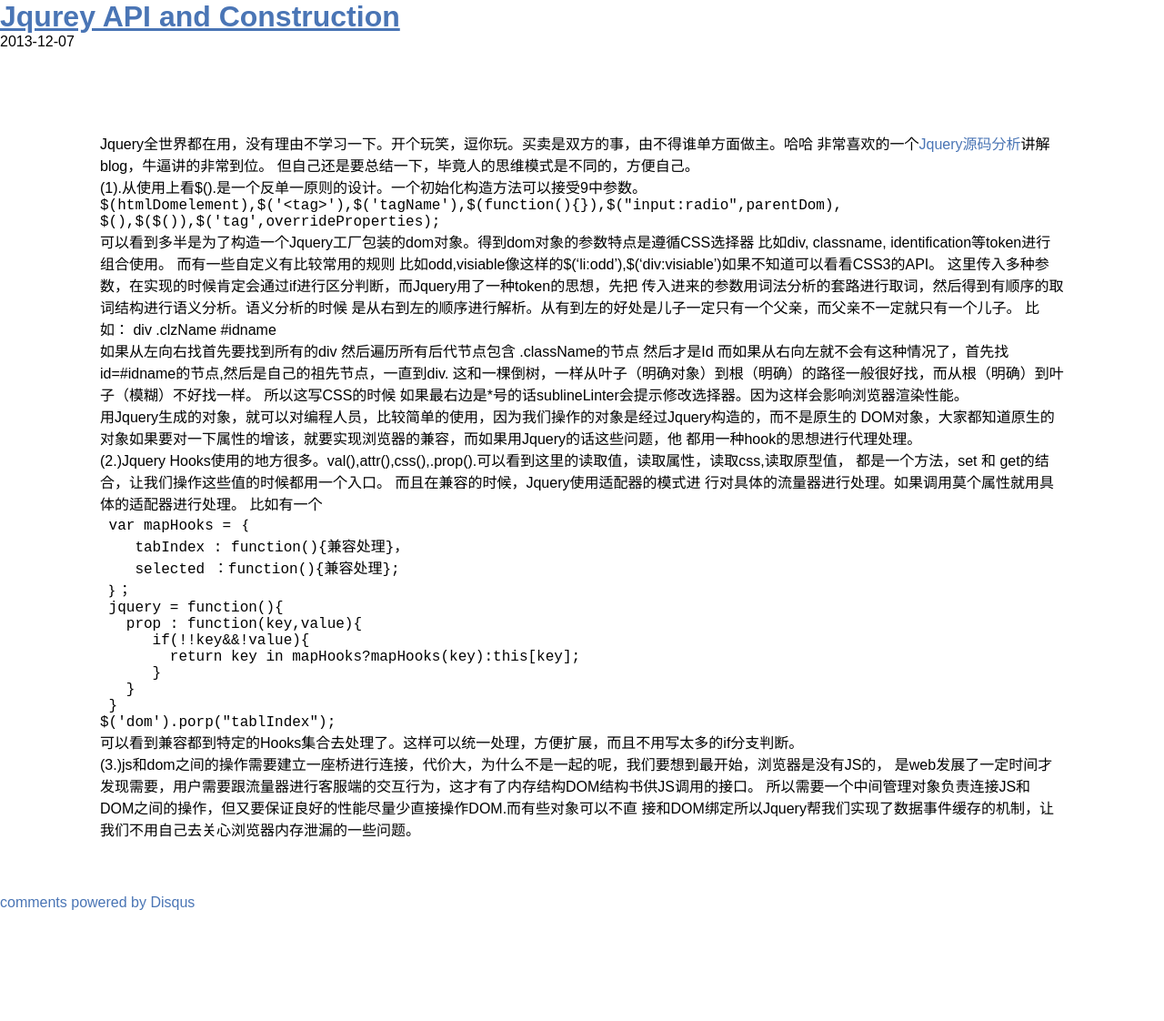
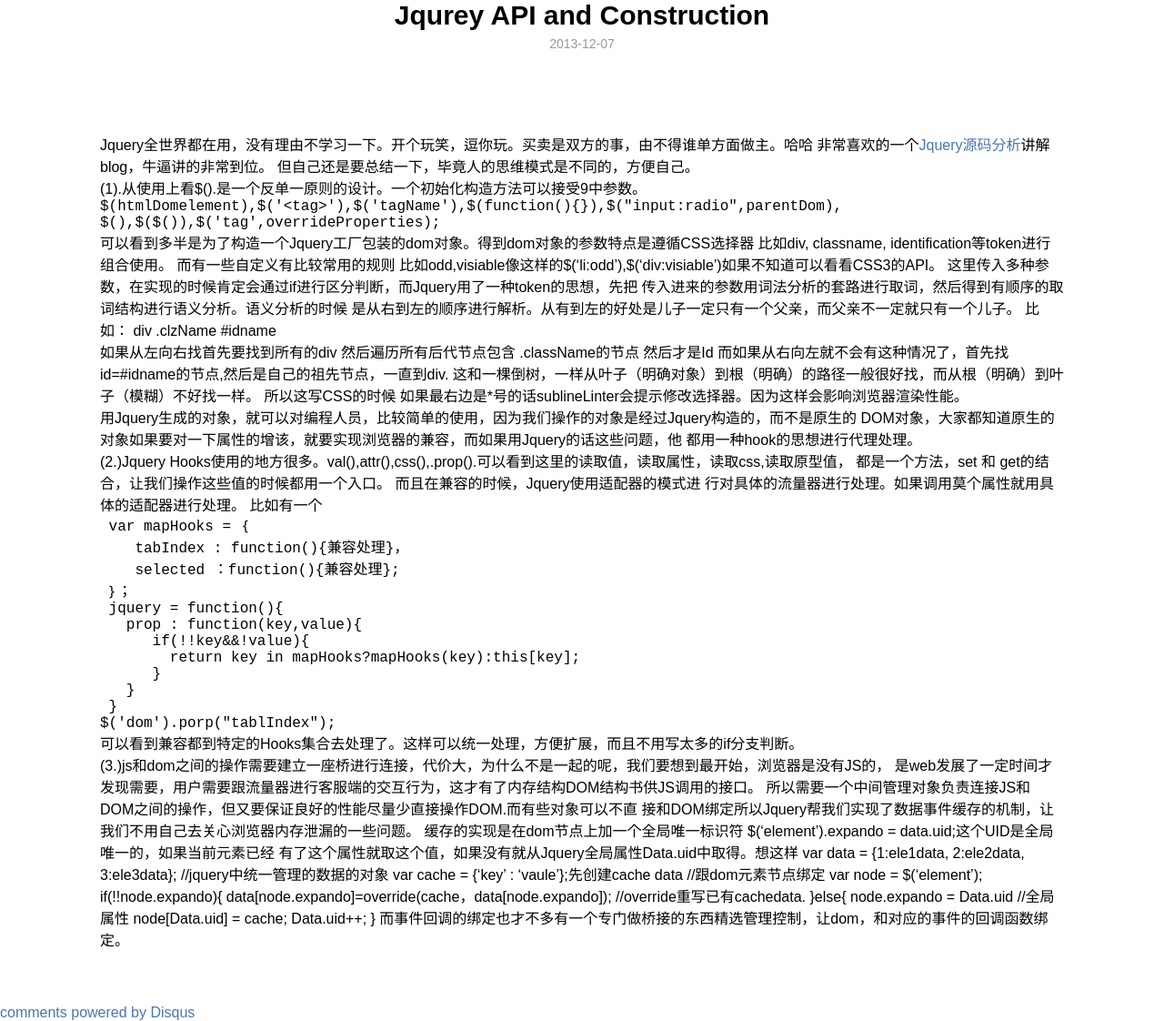
Before and after one commit to clinx/clinx.github.io, a Jekyll site: the page built from _posts/blog/2013-12-07-Jquery-Rules.md, in a window 1280 px wide. Shown: the whole page at 91% size. Built offline with Jekyll 4.4.1, drawn with Linux system fonts in a browser that asks for light colours; Markdown is read by kramdown in place of the engine named in the settings; comment, search, counter and statistics services are not loaded; before the commit the page ends 1001 px from its top, so only the background shows below that.

Commit message:
add title css

```diff
--- a/_layouts/post.html
+++ b/_layouts/post.html
@@ -2,8 +2,8 @@
 layout: default
 ---
 <div>
-    <h1><a href="{{ page.url }}" title="{{ page.title }}">{{ page.title }}</a></a></h1>
-	<p>{{ page.date|date:"%Y-%m-%d" }}</p>
+    <h1 class="entry-title"><a href="{{ page.url }}" title="{{ page.title }}">{{ page.title }}</a></a></h1>
+	<p class="entry-date">{{ page.date|date:"%Y-%m-%d" }}</p>
     <div id = "content">
 	{{ content }}
     </div>
--- a/_posts/blog/2013-12-07-Jquery-Rules.md
+++ b/_posts/blog/2013-12-07-Jquery-Rules.md
@@ -54,8 +54,22 @@ DOM对象，大家都知道原生的对象如果要对一下属性的增该，
 是web发展了一定时间才发现需要，用户需要跟流量器进行客服端的交互行为，这才有了内存结构DOM结构书供JS调用的接口。
 所以需要一个中间管理对象负责连接JS和DOM之间的操作，但又要保证良好的性能尽量少直接操作DOM.而有些对象可以不直
 接和DOM绑定所以Jquery帮我们实现了数据事件缓存的机制，让我们不用自己去关心浏览器内存泄漏的一些问题。
-
-
+缓存的实现是在dom节点上加一个全局唯一标识符 $('element').expando = data.uid;这个UID是全局唯一的，如果当前元素已经
+有了这个属性就取这个值，如果没有就从Jquery全局属性Data.uid中取得。想这样
+    var data = {1:ele1data,
+                2:ele2data,
+                3:ele3data};  //jquery中统一管理的数据的对象
+    var cache = {'key' : 'vaule'};先创建cache data
+    //跟dom元素节点绑定
+    var node =  $('element');
+    if(!!node.expando){
+        data[node.expando]=override(cache，data[node.expando]); //override重写已有cachedata.
+    }else{
+        node.expando = Data.uid //全局属性
+        node[Data.uid] = cache;
+        Data.uid++;
+    }
+而事件回调的绑定也才不多有一个专门做桥接的东西精选管理控制，让dom，和对应的事件的回调函数绑定。
 
 
 [1]: http://www.cnblogs.com/aaronjs/category/511281.html
--- a/css/default.css
+++ b/css/default.css
@@ -11,6 +11,9 @@ fieldset,img,a img{border:0;}
 body {font-family: "微软雅黑","Arial","Helvetica","sans-serif";font-size:16px;}
 a {color:#4A75B5;text-decoration:none;outline:none;}
 a:hover {text-decoration:underline}
+.entry-title,.entry-title a {font-size:30px;font-weight:bold;margin-bottom:6px;color:#000;text-align:center;}
+.entry-title a:hover {text-decoration:none;}
+.entry-date {text-align:center;color:#999;margin-bottom:60px;font-size:14px;}
 
 h2 {font-size:22px;font-weight:bold;margin-bottom:25px;}
 h3 {font-size:18px;font-weight:bold;margin-bottom:25px;}
```
